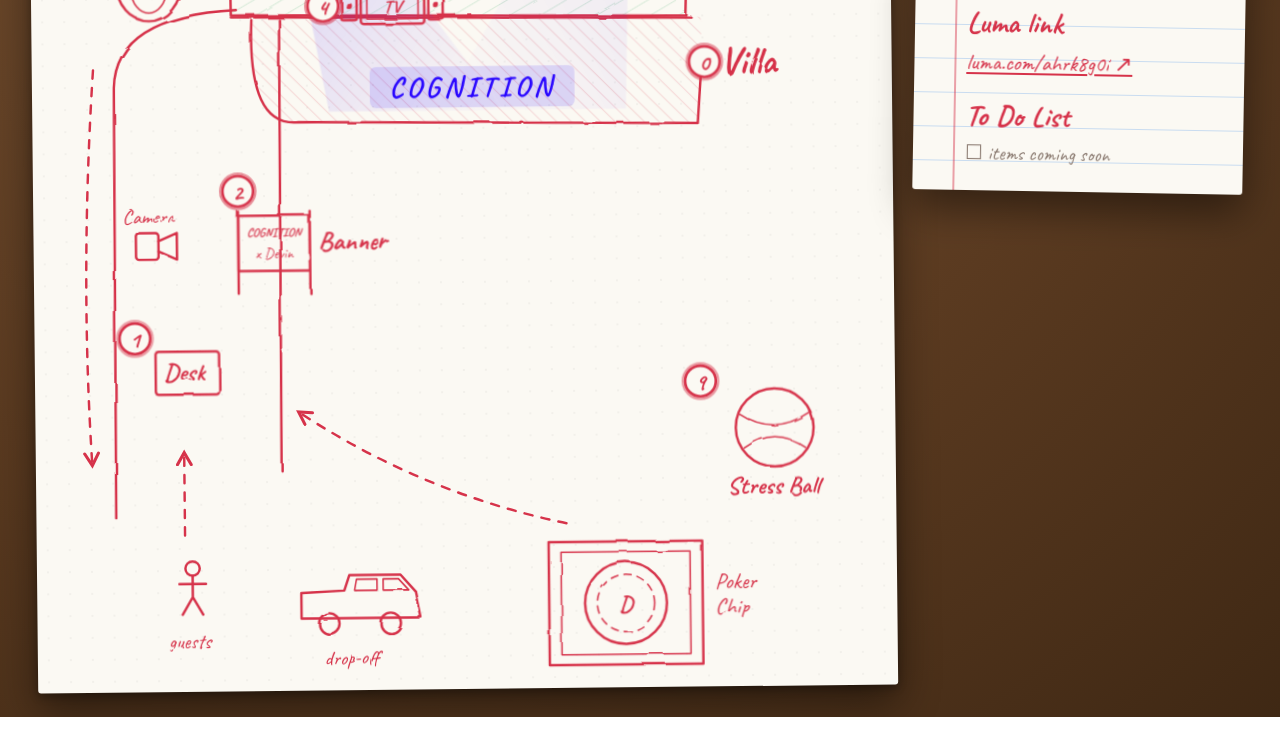
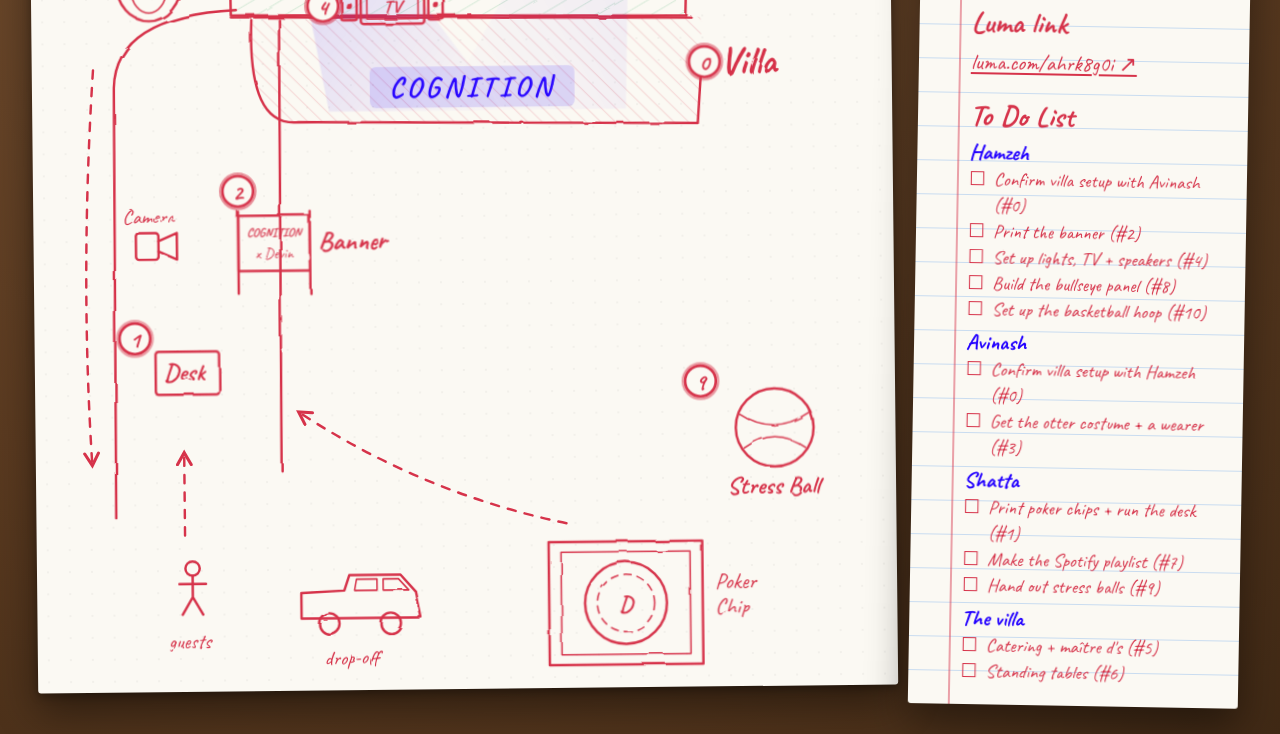
Before and after one commit to hamzehaq7/expand-north-star-layout, a plain HTML site: page index.html in a window 1280 px wide. Shown: the part 527-1261 px from the top of the page. Drawn offline with Linux system fonts and the light colour scheme.

Commit message:
Add per-person to-do list
Co-Authored-By: Devin AI <158243242+devin-ai-integration[bot]@users.noreply.github.com>

```diff
--- a/index.html
+++ b/index.html
@@ -53,7 +53,12 @@ svg text{fill:var(--ink);font-family:"Hand",cursive}
 .legend li:hover b,.legend li.lit b{background:var(--ink);color:#fff;border-color:var(--ink)}
 .legend .luma{display:inline-block;margin:0 0 6px 30px;font-size:22px;line-height:34px;color:var(--ink);text-decoration:underline;text-underline-offset:3px}
 .legend .luma:hover{color:var(--blue)}
-.legend .todo{font-size:20px;color:#8a7a70;margin:0 0 6px 30px;line-height:30px}
+.legend .who{margin:6px 0 0 30px;font-size:22px;font-weight:700;color:var(--blue)}
+.legend ul.todo{list-style:none;margin:0 0 4px 30px;padding:0}
+.legend ul.todo li{font-size:19px;line-height:26px;cursor:pointer;white-space:normal;display:flex;gap:8px;align-items:baseline}
+.legend ul.todo li:before{content:"\2610";flex:none}
+.legend ul.todo li.done{text-decoration:line-through;opacity:.55}
+.legend ul.todo li.done:before{content:"\2611"}
 .legend .hint{font-size:18px;color:#8a7a70;margin:8px 0 0 30px}
 #modal{position:fixed;inset:0;background:rgba(30,15,5,.45);display:flex;align-items:center;justify-content:center;opacity:0;pointer-events:none;transition:opacity .2s;z-index:10}
 #modal.open{opacity:1;pointer-events:auto}
@@ -285,7 +290,15 @@ svg text{fill:var(--ink);font-family:"Hand",cursive}
  <h3 style="margin-top:14px">Luma link</h3>
  <a class="luma" href="https://luma.com/ahrk8g0i" target="_blank" rel="noopener">luma.com/ahrk8g0i &#8599;</a>
  <h3 style="margin-top:14px">To Do List</h3>
- <div class="todo">&#9744; items coming soon</div>
+
+ <div class="who">Hamzeh</div>
+ <ul class="todo"><li>Confirm villa setup with Avinash (#0)</li><li>Print the banner (#2)</li><li>Set up lights, TV + speakers (#4)</li><li>Build the bullseye panel (#8)</li><li>Set up the basketball hoop (#10)</li></ul>
+ <div class="who">Avinash</div>
+ <ul class="todo"><li>Confirm villa setup with Hamzeh (#0)</li><li>Get the otter costume + a wearer (#3)</li></ul>
+ <div class="who">Shatta</div>
+ <ul class="todo"><li>Print poker chips + run the desk (#1)</li><li>Make the Spotify playlist (#7)</li><li>Hand out stress balls (#9)</li></ul>
+ <div class="who">The villa</div>
+ <ul class="todo"><li>Catering + maître d's (#5)</li><li>Standing tables (#6)</li></ul>
 </div>
 </div>
 
@@ -331,6 +344,7 @@ document.getElementById("prev").onclick=()=>step(-1);document.getElementById("ne
 document.getElementById("close").onclick=close;M.onclick=e=>{if(e.target===M)close()};
 if(S[location.hash.slice(1)])open(location.hash.slice(1));
 document.addEventListener("keydown",e=>{if(!M.classList.contains("open"))return;if(e.key==="Escape")close();if(e.key==="ArrowRight")step(1);if(e.key==="ArrowLeft")step(-1)});
+document.querySelectorAll("ul.todo li").forEach(li=>li.onclick=()=>li.classList.toggle("done"));
 </script>
 </body>
 </html>
```
